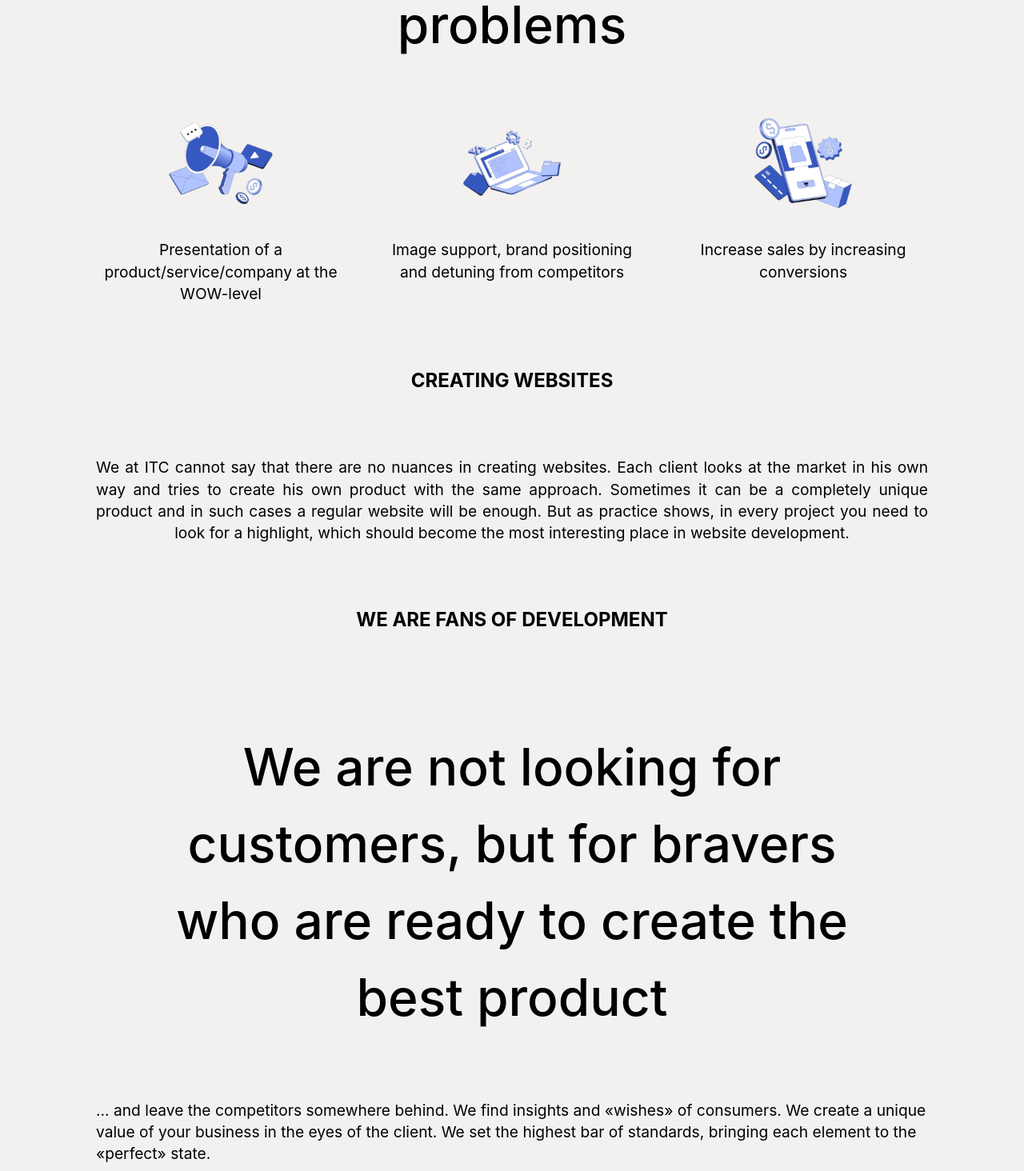
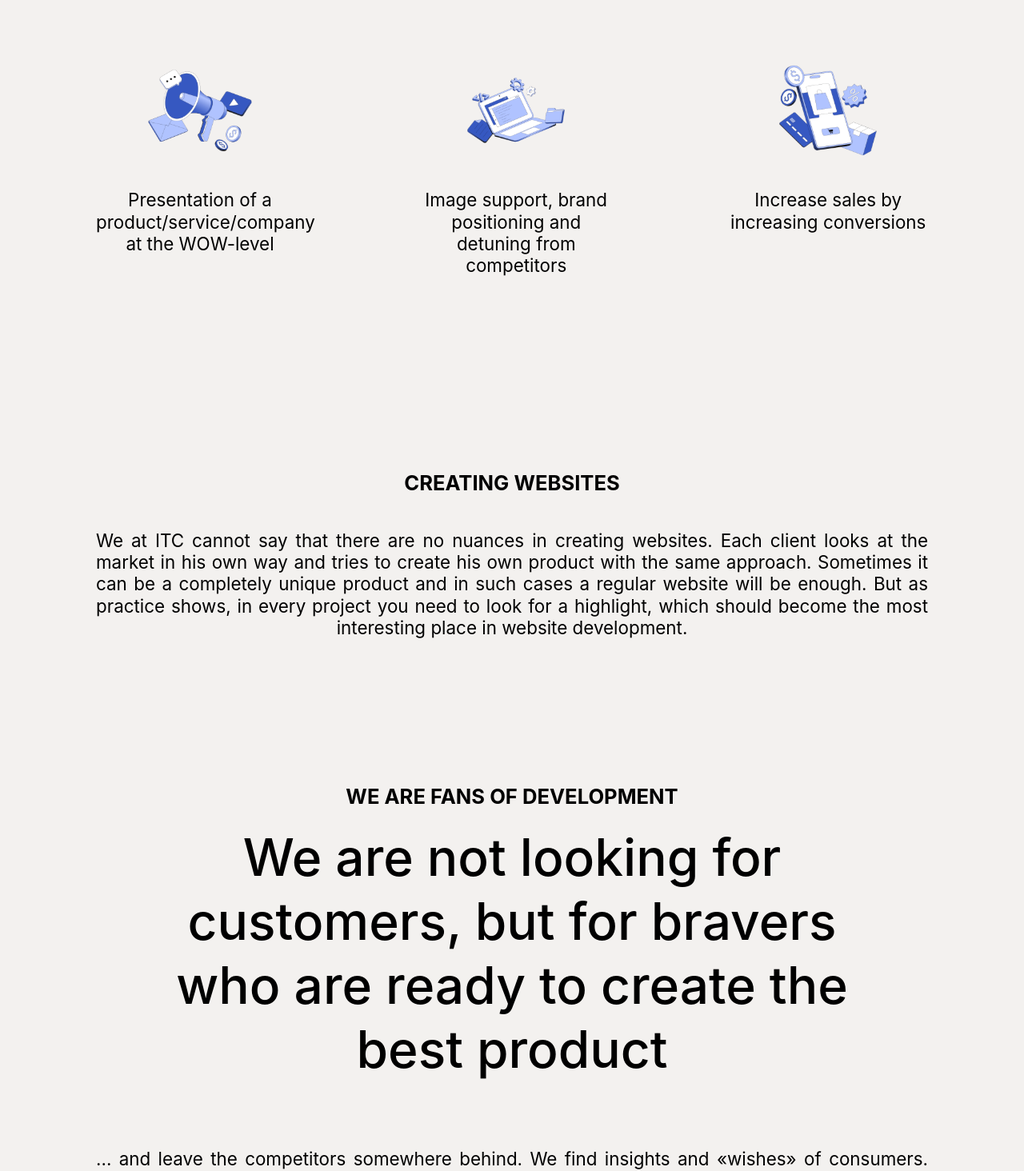
Before and after one commit to usercoderr/its-project, a React (Create React App) app: page / in a window 1280 px wide. Shown: the part 1080-2544 px from the top of the page at 80% size. Built offline with nearby package versions, Linux system fonts and the light colour scheme.

Commit message:
section one section two

```diff
--- a/src/components/Main/sectionThree.jsx
+++ b/src/components/Main/sectionThree.jsx
@@ -14,7 +14,7 @@ export default function SectionThree() {
       <div className="section-three_inside">
         <div className="section-three_inside-block">
           <h3>{t("products")}</h3>
-          <div class="angry-grid">
+          <div className="angry-grid">
             <div id="item-0">&nbsp;</div>
             <div id="item-1">&nbsp;</div>
             <div id="item-2">&nbsp;</div>
--- a/src/components/Main/sectionTwo.jsx
+++ b/src/components/Main/sectionTwo.jsx
@@ -30,9 +30,9 @@ export default function SectionTwo() {
           </div>
           <h3>{t("create_websites")}</h3>
           <p className="itc-p">{t("itc")}</p>
-          <h3>{t("funs")}</h3>
+          <h3  className="gap">{t("funs")}</h3>
           <h5>{t("braves")}</h5>
-          <p>{t("other")}</p>
+          <p className="itc-p">{t("other")}</p>
         </div>
       </div>
     </section>
--- a/src/components/Main/styles/sectionTwo.css
+++ b/src/components/Main/styles/sectionTwo.css
@@ -10,9 +10,12 @@
 .section-two h3{
   text-transform: uppercase;
   font-weight: 700;
-  font-size: 1.5rem;
+  font-size: 1.6rem;
   line-height: 2rem;
-  margin: 60px 0px;
+  margin: 60px 0px 20px 0px;
+}
+.gap {
+  margin-top: 10rem !important;
 }
 .section-two h2{
   display: flex;
@@ -22,6 +25,7 @@
   font-weight: 500;
   font-size: 4rem;
   line-height: 6rem;
+  margin: 0px 0px 80px 0px ;
 }
 
 .section-two_inside {
@@ -40,10 +44,11 @@
   display: flex;
   width: 100%;
   justify-content: space-between;
+  margin-bottom: 10rem;
 }
 .section-two_inside-block p{
   font-weight: 400;
-  font-size: 1.2rem;
+  font-size: 1.4rem;
   line-height: 1.7rem;
 }
 .itc-p {
@@ -52,7 +57,7 @@
   text-align: justify;
   text-align-last: center;
   font-weight: 400;
-  font-size: 1.2rem;
+  font-size: 1.4rem;
   line-height: 1.7rem;
 }
 .section-two h5{
@@ -62,18 +67,18 @@
   justify-content: center;
   font-weight: 500;
   font-size: 4rem;
-  line-height: 6rem;
-  margin: 60px;
+  line-height: 5rem;
+  margin: 0px 0px 60px 0px ;
 }
 .section-two_inside-images-left {
-  width: 30%;
+  width: 25%;
   text-align: center;
 }
 .section-two_inside-images-center {
-  width: 30%;
+  width: 25%;
   text-align: center;
 }
 .section-two_inside-images-right {
-  width: 30%;
+  width: 24%;
   text-align: center;
 }
```
